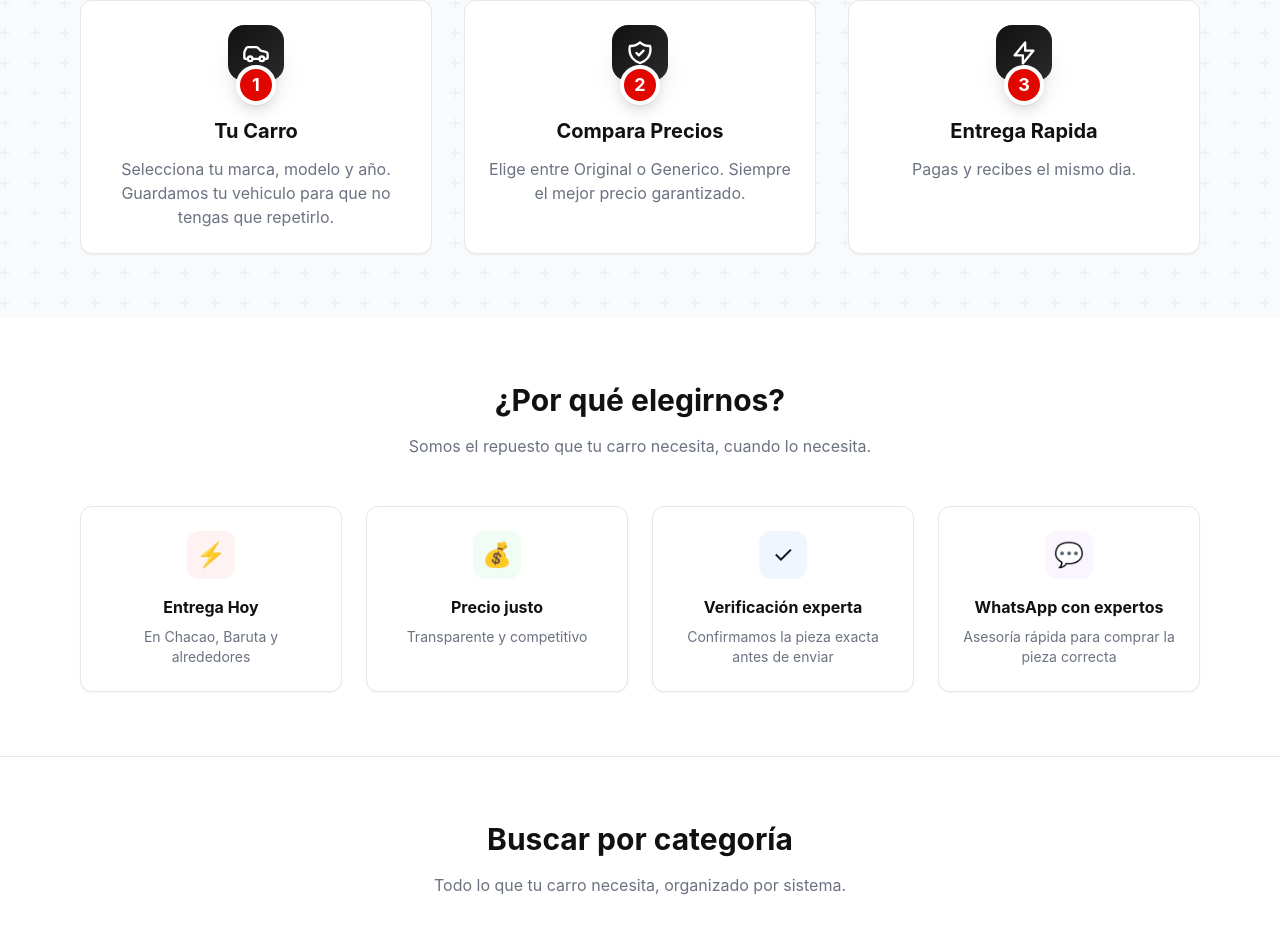
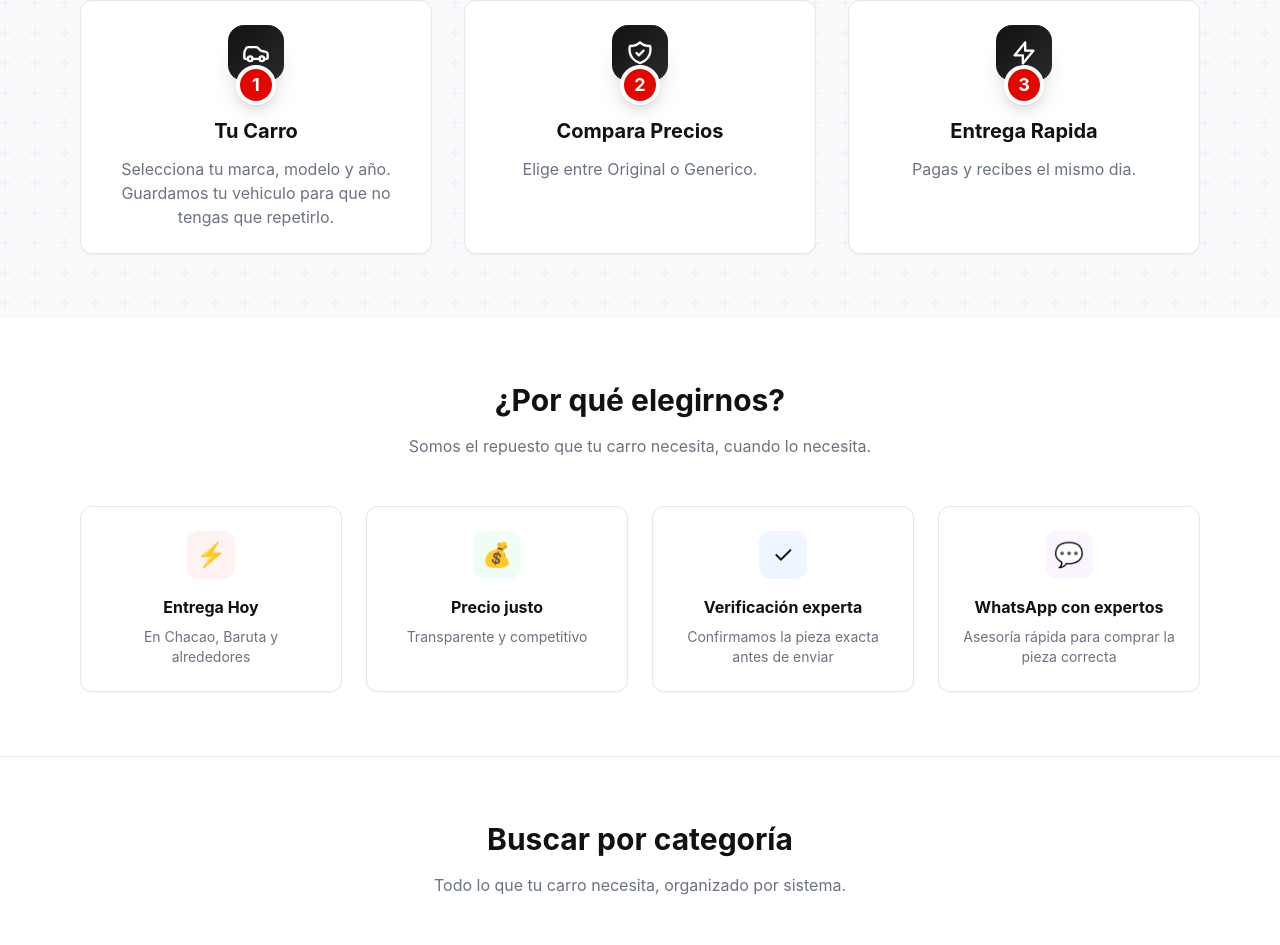
Before and after one commit to RepuestoHoy/RepuestoHoy, a Next.js app: page / in a window 1280 px wide. Shown: the part 920-1865 px from the top of the page. Built offline with nearby package versions, Linux system fonts and the light colour scheme; no server answers.

Commit message:
fix: quitar texto 'mejor precio garantizado'

```diff
--- a/app/page.tsx
+++ b/app/page.tsx
@@ -188,7 +188,7 @@ export default function HomePage() {
               <div className="step-number">2</div>
               <h3 className="text-xl font-bold text-[#111111] mb-3">Compara Precios</h3>
               <p className="text-[#6B7280]">
-                Elige entre Original o Generico. Siempre el mejor precio garantizado.
+                Elige entre Original o Generico.
               </p>
             </div>
 
```
